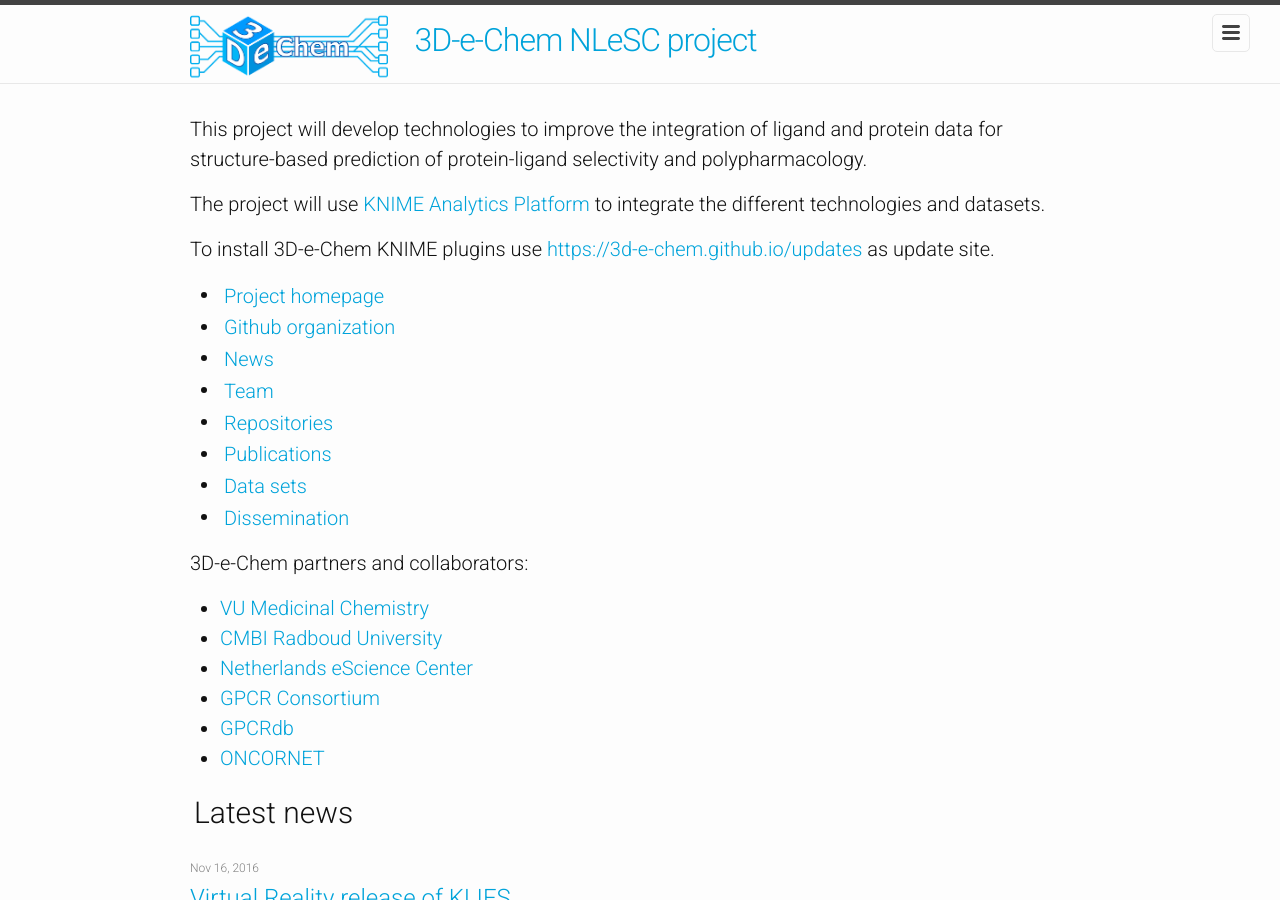
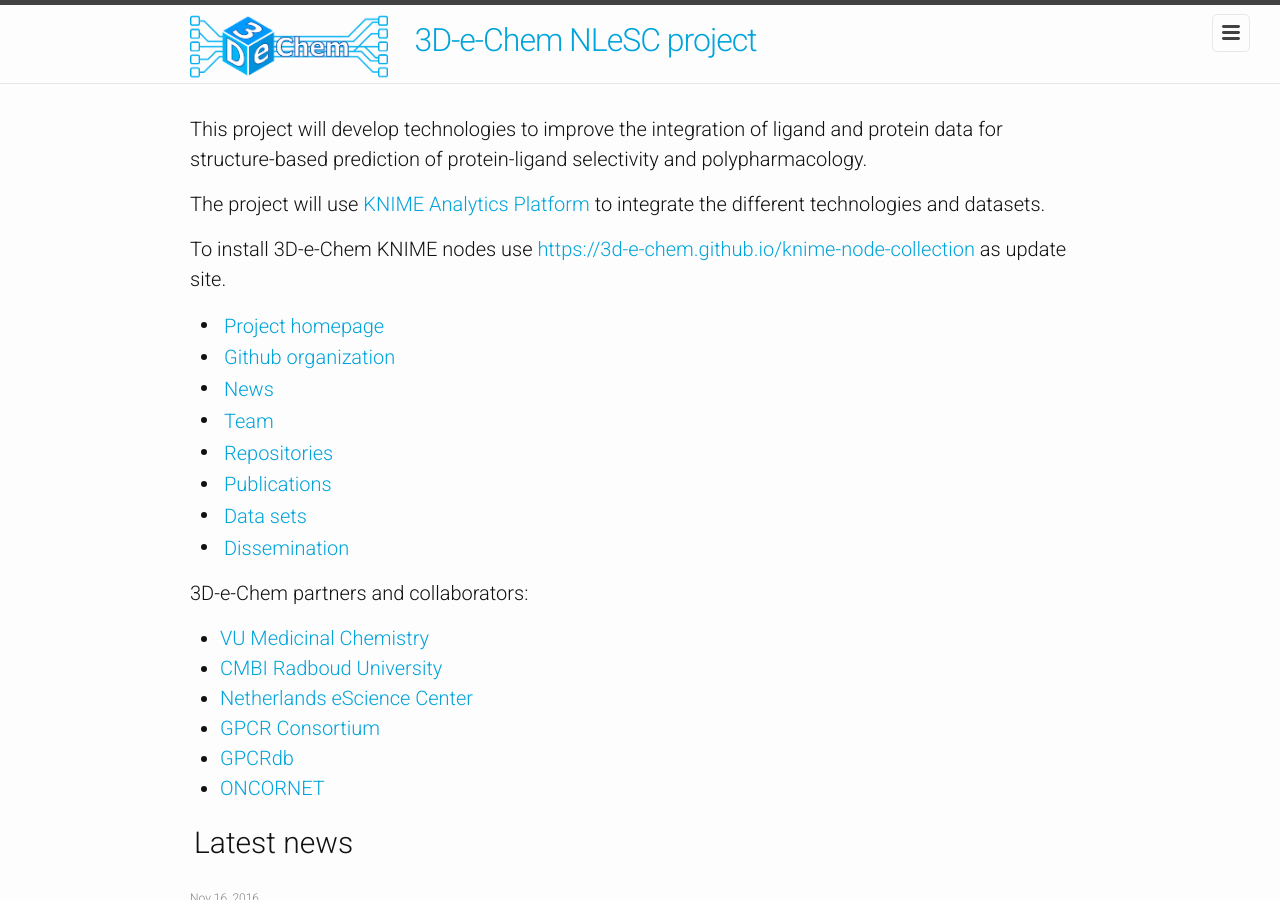
Before and after one commit to 3D-e-Chem/3D-e-Chem.github.io, a Jekyll site: the page built from index.html, in a window 1280 px wide and 900 px high. Built offline with Jekyll 4.4.1, drawn with Linux system fonts in a browser that asks for light colours; a style sheet for code colours, icons or effects is not loaded.

Commit message:
Switched to knime-node-collection update site.
Fixes #10

```diff
--- a/index.html
+++ b/index.html
@@ -5,7 +5,7 @@ layout: default
 
 <p>The project will use <a href="http://www.knime.org">KNIME Analytics Platform</a> to integrate the different technologies and datasets.</p>
 
-<p>To install 3D-e-Chem KNIME plugins use <a href="/updates">https://3d-e-chem.github.io/updates</a> as update site.</p>
+<p>To install 3D-e-Chem KNIME nodes use <a href="/knime-node-collection">https://3d-e-chem.github.io/knime-node-collection</a> as update site.</p>
 
 <ul>
     {% if site.urls.project %}
```
